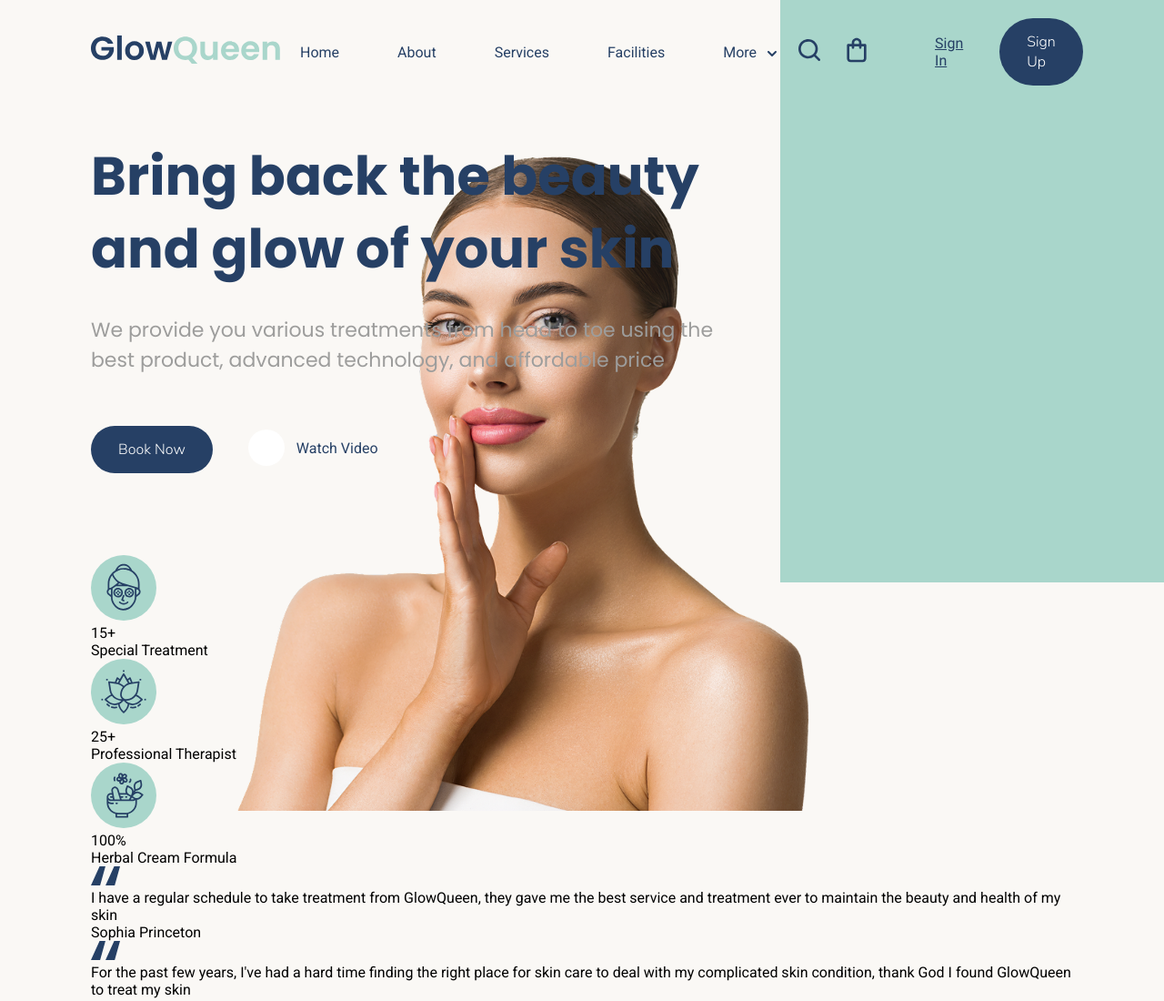
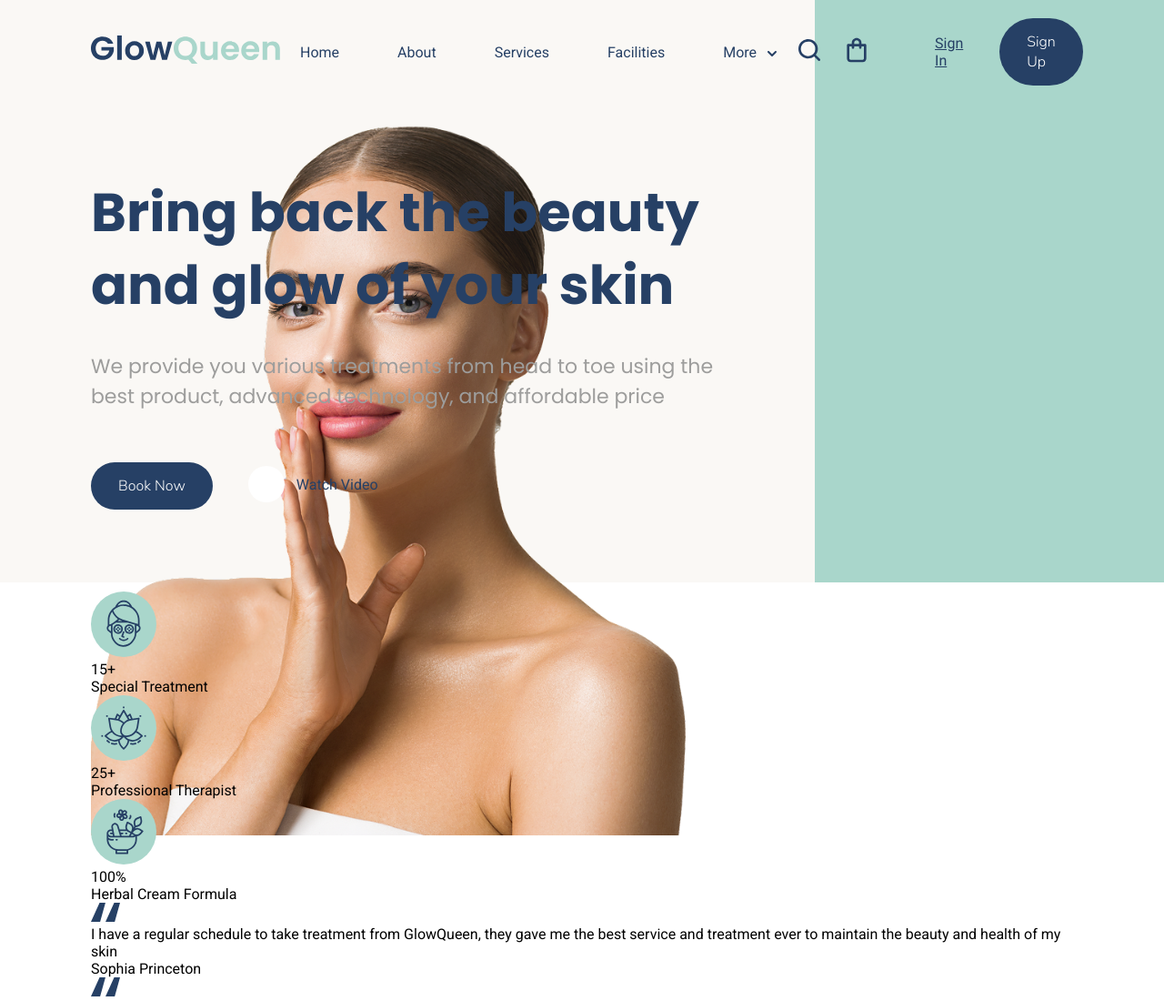
Before and after one commit to everdejesushernandezmoscote-dev/proyecto1, a website built with Vite: page index.html in a window 1280 px wide. Shown: the top 1100 px of the page at 91% size. Built offline with nearby package versions, Linux system fonts and the light colour scheme; files whose address does not match are found by name.

Commit message:
update code

```diff
--- a/sass/layout/_body.scss
+++ b/sass/layout/_body.scss
@@ -1,12 +1,23 @@
 body{
-    background-color: #FAF8F5;
+
     &::before{
         content: '';
-        width: 33%;
+        width: 70%;
+        height: 80%;
+        background-color: #FAF8F5;
+        position: absolute;
+        left: 0;
+        z-index: -1;
+    }
+
+    &::after{
+        content: '';
+        width: 30%;
         height: 80%;
         background-color: $green;
         position: absolute;
         right: 0;
+        top: 0;
         z-index: -1;
     }
 
--- a/sass/layout/_header.scss
+++ b/sass/layout/_header.scss
@@ -4,7 +4,7 @@
     align-items: center;
     padding-top: 20px;
     padding-bottom: 20px;
-    margin-bottom: 40px;
+    margin-bottom: 80px;
 
     &__primary{
       &-menu{
--- a/sass/layout/_section.scss
+++ b/sass/layout/_section.scss
@@ -1,7 +1,7 @@
 section.principal{
     background-image: url(../img/beauty-woman.png);
     background-repeat: no-repeat;
-    background-size: 1200px;
-    background-position: 150% 7%;
+    background-size: 1300px;
+    background-position: 180% 2%;
 
 }
```
Also changed, not shown: css/style.css, 1 other file.
